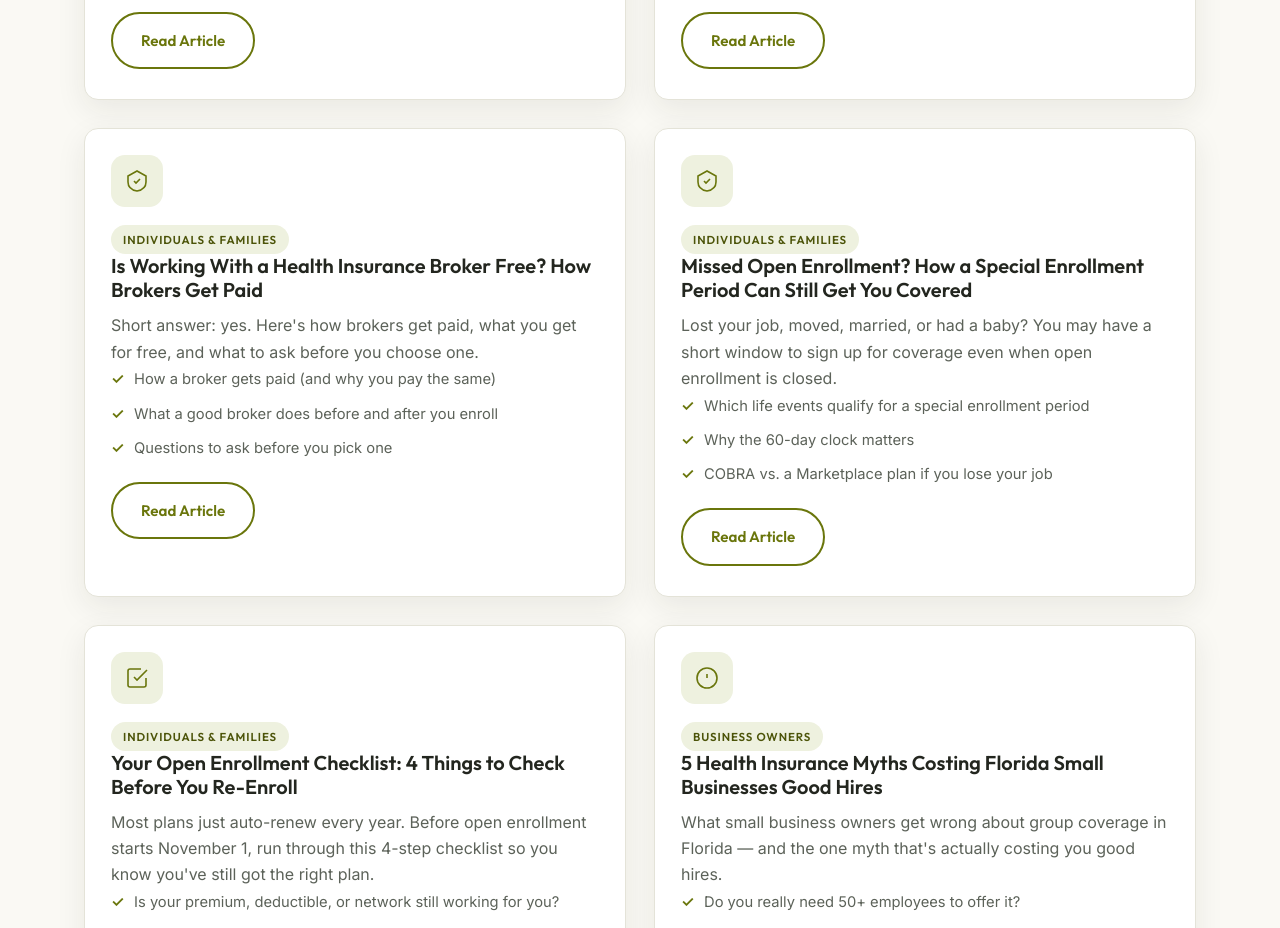
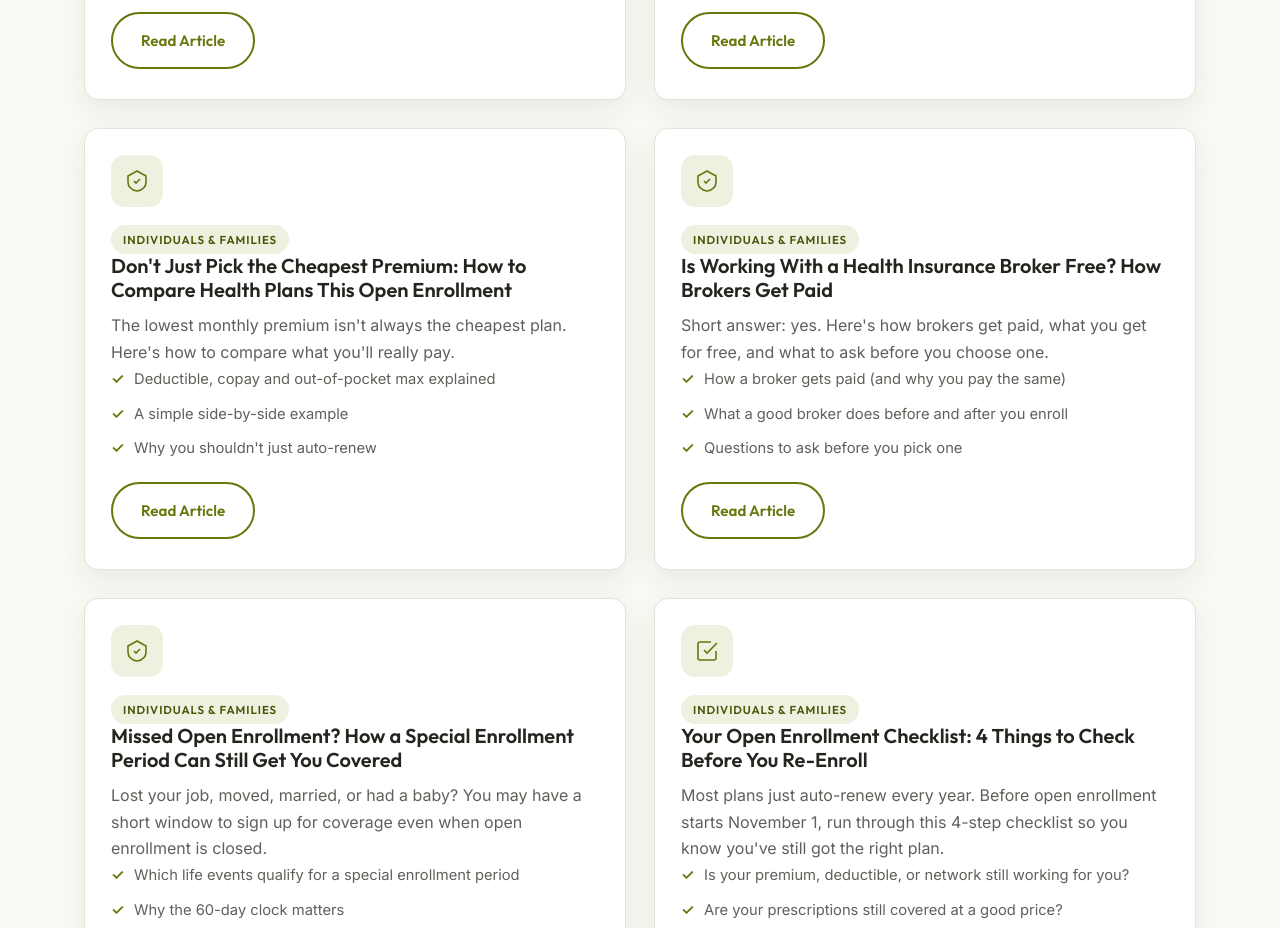
Before and after one commit to gabriellef521/health-secure-solution-site, a plain HTML site: page blog.html in a window 1280 px wide. Shown: the part 1140-2068 px from the top of the page. Drawn offline with Linux system fonts and the light colour scheme.

Commit message:
Add files via upload

```diff
--- a/blog.html
+++ b/blog.html
@@ -155,6 +155,23 @@
               <li>What to do if the calls have already started</li>
             </ul>
             <a href="health-insurance-spam-calls.html" class="btn btn--outline">Read Article</a>
+          </div>
+        </div>
+
+        <div class="card">
+          <div class="card__body">
+            <div class="card__icon">
+              <svg width="24" height="24" viewBox="0 0 24 24" fill="none" stroke="currentColor" stroke-width="1.6"><path d="M12 2 3 7v6c0 5 3.5 8 9 9 5.5-1 9-4 9-9V7l-9-5Z"/><path d="M9 12l2 2 4-4"/></svg>
+            </div>
+            <span class="blog-card__tag">Individuals &amp; Families</span>
+            <h3>Don't Just Pick the Cheapest Premium: How to Compare Health Plans This Open Enrollment</h3>
+            <p>The lowest monthly premium isn't always the cheapest plan. Here's how to compare what you'll really pay.</p>
+            <ul class="check-list">
+              <li>Deductible, copay and out-of-pocket max explained</li>
+              <li>A simple side-by-side example</li>
+              <li>Why you shouldn't just auto-renew</li>
+            </ul>
+            <a href="how-to-compare-health-insurance-plans.html" class="btn btn--outline">Read Article</a>
           </div>
         </div>
 
```
